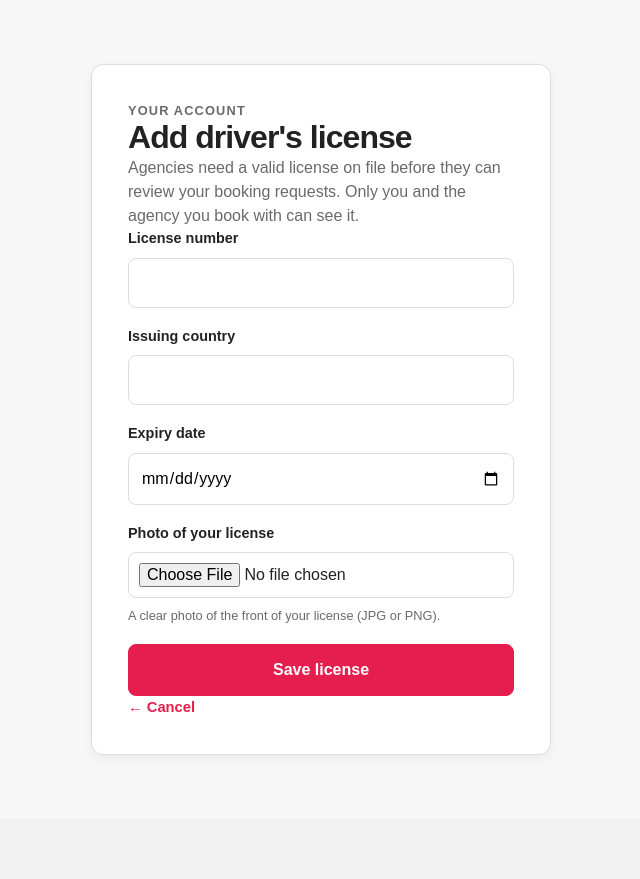
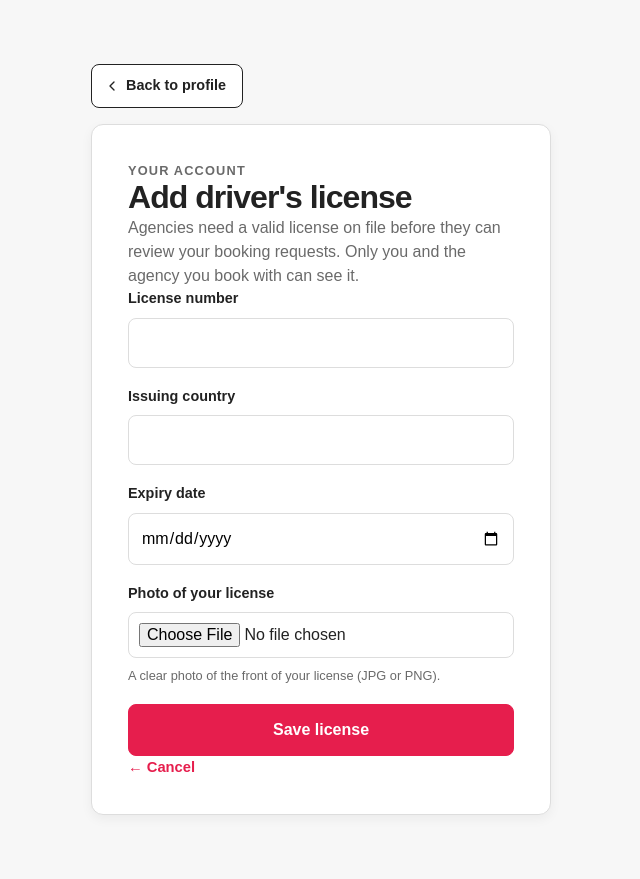
Before and after one commit to Cyanineee-24/AutoLease, a Django app: page /profile/license/ in a window 1280 px wide. Shown: the part 73-952 px from the top of the page, without its empty margins (319-959 px from the left). Before the commit the page ends 828 px from the top, so only its background shows below. Run offline with Django 5.2, Linux system fonts and the light colour scheme; the visitor is signed in with stand-in values (Sample User, id 1); parts of the project's set-up code (start-up, migrations or seed data) failed here and were passed over.

Commit message:
feat(ui): add a shared back button to profile, settings and listing forms
templates/_back_button.html renders an outline button with a left
chevron. On the centred auth-card pages an .auth-stack wrapper keeps the
button aligned with the card's left edge. It replaces .listings-back on
the car form and photos pages.

Co-Authored-By: Claude Opus 5.5 <noreply@anthropic.com>

```diff
--- a/apps/agencyfleet/templates/agencyfleet/form.html
+++ b/apps/agencyfleet/templates/agencyfleet/form.html
@@ -9,7 +9,8 @@
 
 {% block content %}
 <section class="listings-container listings-container--narrow">
-    <a class="listings-back" href="{% url 'agencyfleet:list' %}">&larr; My listings</a>
+    {% url 'agencyfleet:list' as back_url %}
+    {% include '_back_button.html' with url=back_url label='Back to my listings' %}
 
     <div class="card vehicle-form-card">
         <p class="eyebrow">Agency</p>
--- a/apps/agencyfleet/templates/agencyfleet/photos.html
+++ b/apps/agencyfleet/templates/agencyfleet/photos.html
@@ -9,7 +9,8 @@
 
 {% block content %}
 <section class="listings-container">
-    <a class="listings-back" href="{% url 'agencyfleet:list' %}">&larr; My listings</a>
+    {% url 'agencyfleet:list' as back_url %}
+    {% include '_back_button.html' with url=back_url label='Back to my listings' %}
 
     <header class="listings-header">
         <div>
--- a/apps/userprofile/templates/userprofile/license_form.html
+++ b/apps/userprofile/templates/userprofile/license_form.html
@@ -9,6 +9,13 @@
 
 {% block content %}
 <section class="auth-section">
+    <div class="auth-stack">
+        {% if next %}
+            {% include '_back_button.html' with url=next label='Back' %}
+        {% else %}
+            {% url 'userprofile:profile' as back_url %}
+            {% include '_back_button.html' with url=back_url label='Back to profile' %}
+        {% endif %}
         <div class="auth-card card">
             <p class="eyebrow">Your account</p>
             <h1>{% if has_license %}Update driver's license{% else %}Add driver's license{% endif %}</h1>
@@ -52,5 +59,6 @@
 
             <p class="auth-footer"><a href="{% if next %}{{ next }}{% else %}{% url 'userprofile:profile' %}{% endif %}">&larr; Cancel</a></p>
         </div>
+    </div>
 </section>
 {% endblock %}
--- a/apps/userprofile/templates/userprofile/profile.html
+++ b/apps/userprofile/templates/userprofile/profile.html
@@ -9,6 +9,9 @@
 
 {% block content %}
 <section class="auth-section">
+    <div class="auth-stack">
+        {% url 'home:dashboard' as back_url %}
+        {% include '_back_button.html' with url=back_url label='Back to browse' %}
         <div class="auth-card card">
 
             {% if messages %}
@@ -104,5 +107,6 @@
             </div>
 
         </div>
+    </div>
 </section>
 {% endblock %}
--- a/apps/userprofile/templates/userprofile/profile_edit.html
+++ b/apps/userprofile/templates/userprofile/profile_edit.html
@@ -9,6 +9,9 @@
 
 {% block content %}
 <section class="auth-section">
+    <div class="auth-stack">
+        {% url 'userprofile:profile' as back_url %}
+        {% include '_back_button.html' with url=back_url label='Back to profile' %}
         <div class="auth-card card">
             <p class="eyebrow">Your account</p>
             <h1>Edit profile</h1>
@@ -105,5 +108,6 @@
 
             <p class="auth-footer"><a href="{% url 'userprofile:profile' %}">&larr; Cancel</a></p>
         </div>
+    </div>
 </section>
 {% endblock %}
--- a/apps/usersettings/templates/usersettings/password_change.html
+++ b/apps/usersettings/templates/usersettings/password_change.html
@@ -9,6 +9,9 @@
 
 {% block content %}
 <section class="auth-section">
+    <div class="auth-stack">
+        {% url 'usersettings:settings' as back_url %}
+        {% include '_back_button.html' with url=back_url label='Back to settings' %}
         <div class="auth-card card">
             <p class="eyebrow">Security</p>
             <h1>Change password</h1>
@@ -50,5 +53,6 @@
 
             <p class="auth-footer"><a href="{% url 'usersettings:settings' %}">&larr; Back to settings</a></p>
         </div>
+    </div>
 </section>
 {% endblock %}
--- a/apps/usersettings/templates/usersettings/settings.html
+++ b/apps/usersettings/templates/usersettings/settings.html
@@ -9,6 +9,9 @@
 
 {% block content %}
 <section class="auth-section">
+    <div class="auth-stack">
+        {% url 'userprofile:profile' as back_url %}
+        {% include '_back_button.html' with url=back_url label='Back to profile' %}
         <div class="auth-card card">
             <p class="eyebrow">Preferences</p>
             <h1>Settings</h1>
@@ -77,5 +80,6 @@
             </form>
 
         </div>
+    </div>
 </section>
 {% endblock %}
--- a/static/css/agencyfleet/agencyfleet.css
+++ b/static/css/agencyfleet/agencyfleet.css
@@ -52,8 +52,7 @@
 
 /* ---- Add / edit form ---- */
 .listings-container--narrow { max-width: 760px; }
-.listings-back { color: var(--color-muted); display: inline-block; font-size: 0.9rem; font-weight: 600; margin-bottom: 16px; }
-.listings-back:hover { color: var(--color-text); }
+.listings-container > .back-button { margin-bottom: 16px; }
 .vehicle-form-card { padding: 32px; }
 .vehicle-form-card h1 { font-size: 1.75rem; margin: 0; overflow-wrap: anywhere; }
 .vehicle-form { margin-top: 24px; }
--- a/static/css/site.css
+++ b/static/css/site.css
@@ -214,7 +214,7 @@ a { color: inherit; text-decoration: none; }
 /* ----------------------------------------------------------------
    Buttons (global)
    Kinds: .button (filled), .button-outline, .button-danger,
-   .button-danger-outline.
+   .button-danger-outline, .back-button (outline with a left chevron).
    Sizes: .button-small, .button-compact (padding and type only;
    every button keeps the 44px minimum touch height).
    ---------------------------------------------------------------- */
@@ -222,7 +222,8 @@ a { color: inherit; text-decoration: none; }
 .button,
 .button-outline,
 .button-danger,
-.button-danger-outline {
+.button-danger-outline,
+.back-button {
     align-items: center;
     border-radius: 8px;
     cursor: pointer;
@@ -243,7 +244,8 @@ a { color: inherit; text-decoration: none; }
     padding: 13px 20px;
 }
 
-.button-outline {
+.button-outline,
+.back-button {
     background: var(--color-surface);
     border: 1px solid var(--color-text);
     color: var(--color-text);
@@ -271,6 +273,7 @@ a { color: inherit; text-decoration: none; }
 
 .button-small { padding: 9px 16px; }
 .button-compact { font-size: 0.85rem; padding: 6px 12px; }
+.back-button { padding-left: 12px; }
 
 /* Hover: never on disabled buttons. */
 .button:hover:not(:disabled):not([aria-disabled="true"]) {
@@ -278,7 +281,8 @@ a { color: inherit; text-decoration: none; }
     border-color: var(--color-primary-dark);
 }
 
-.button-outline:hover:not(:disabled):not([aria-disabled="true"]) {
+.button-outline:hover:not(:disabled):not([aria-disabled="true"]),
+.back-button:hover:not([aria-disabled="true"]) {
     background: var(--color-background);
 }
 
@@ -297,7 +301,8 @@ a { color: inherit; text-decoration: none; }
 .button:focus-visible,
 .button-outline:focus-visible,
 .button-danger:focus-visible,
-.button-danger-outline:focus-visible {
+.button-danger-outline:focus-visible,
+.back-button:focus-visible {
     outline: 2px solid var(--color-primary);
     outline-offset: 2px;
 }
@@ -305,7 +310,8 @@ a { color: inherit; text-decoration: none; }
 .button:disabled, .button[aria-disabled="true"],
 .button-outline:disabled, .button-outline[aria-disabled="true"],
 .button-danger:disabled, .button-danger[aria-disabled="true"],
-.button-danger-outline:disabled, .button-danger-outline[aria-disabled="true"] {
+.button-danger-outline:disabled, .button-danger-outline[aria-disabled="true"],
+.back-button[aria-disabled="true"] {
     cursor: not-allowed;
     opacity: 0.55;
 }
@@ -314,14 +320,16 @@ a { color: inherit; text-decoration: none; }
     .button,
     .button-outline,
     .button-danger,
-    .button-danger-outline {
+    .button-danger-outline,
+    .back-button {
         transition: background-color 150ms ease, border-color 150ms ease, color 150ms ease, transform 100ms ease;
     }
 
     .button:active:not(:disabled):not([aria-disabled="true"]),
     .button-outline:active:not(:disabled):not([aria-disabled="true"]),
     .button-danger:active:not(:disabled):not([aria-disabled="true"]),
-    .button-danger-outline:active:not(:disabled):not([aria-disabled="true"]) {
+    .button-danger-outline:active:not(:disabled):not([aria-disabled="true"]),
+    .back-button:active:not([aria-disabled="true"]) {
         transform: scale(0.98);
     }
 }
@@ -436,6 +444,10 @@ h1, h2, h3 { letter-spacing: -0.03em; line-height: 1.12; }
 .optional { color: var(--color-muted); font-weight: 400; }
 .auth-footer { color: var(--color-muted); font-size: 0.92rem; margin: 24px 0 0; }
 .auth-footer a { color: var(--color-primary); font-weight: 700; }
+/* Back button above a centred .auth-card: the wrapper is the card's width,
+   so the button lines up with the card's left edge. */
+.auth-stack { display: grid; gap: 16px; justify-items: start; max-width: 460px; width: 100%; }
+.auth-stack > .auth-card { justify-self: stretch; }
 
 
 /* ----------------------------------------------------------------
--- /dev/null
+++ b/templates/_back_button.html
@@ -0,0 +1,5 @@
+{# Back link styled as an outline button. Usage: {% include '_back_button.html' with url=some_url label='Back to profile' %} #}
+<a class="back-button" href="{{ url }}">
+    <svg width="16" height="16" viewBox="0 0 24 24" fill="none" xmlns="http://www.w3.org/2000/svg" aria-hidden="true"><path d="M15 18l-6-6 6-6" stroke="currentColor" stroke-width="2" stroke-linecap="round" stroke-linejoin="round"/></svg>
+    <span>{{ label }}</span>
+</a>
```
Lines whose indentation alone changed are shown as unchanged.
